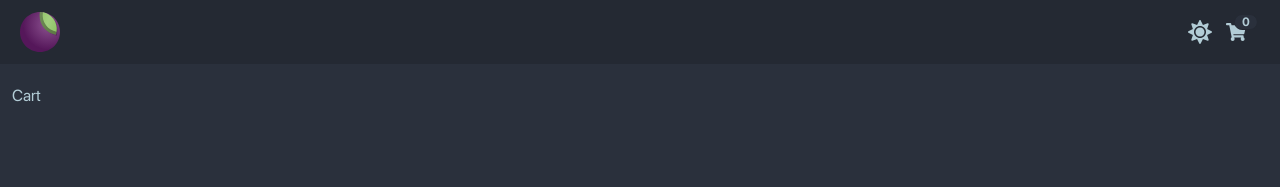
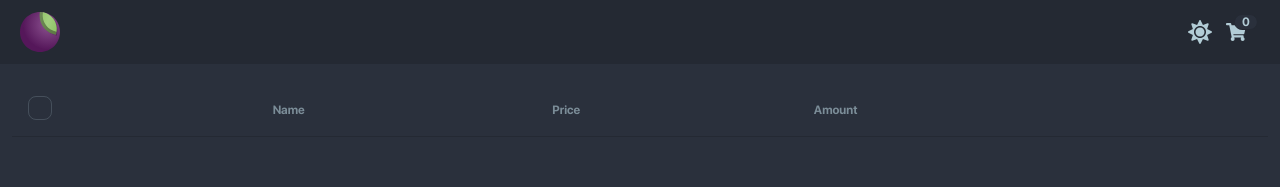
Before and after one commit to AkhrorSoliev/ituzum, a React (Vite) app: page /cart in a window 1280 px wide. Shown: the top 187 px of the page. Built offline with nearby package versions, Linux system fonts and the light colour scheme.

Commit message:
feat: implement CartProduct component; update Cart page to display products in a table with quantity controls

```diff
--- /dev/null
+++ b/src/components/CartProduct.jsx
@@ -0,0 +1,88 @@
+import { useState } from "react";
+import { formatCurrency } from "../utils";
+
+function CartProduct({ product }) {
+  const [amount, setAmount] = useState(product.quantity);
+
+  // Handle changes to the amount input
+  const changeAmount = (value) => {
+    if (value >= 1 && value <= product.stock) {
+      setAmount(value);
+    }
+  };
+
+  // Increment the amount
+  const incrementAmount = () => {
+    if (amount < product.stock) {
+      setAmount((prev) => prev + 1);
+    }
+  };
+
+  // Decrement the amount
+  const decrementAmount = () => {
+    if (amount > 1) {
+      setAmount((prev) => prev - 1);
+    }
+  };
+
+  return (
+    <tr>
+      <th>
+        <label>
+          <input type="checkbox" className="checkbox" />
+        </label>
+      </th>
+      <td>
+        <div className="flex items-center gap-3">
+          <div className="avatar">
+            <div className="mask mask-squircle h-12 w-12">
+              <img src={product.thumbnail} alt={`${product.title} Thumbnail`} />
+            </div>
+          </div>
+          <div>
+            <div className="font-bold">{product.title}</div>
+            <div className="text-sm opacity-50">Brand: {product.brand}</div>
+          </div>
+        </div>
+      </td>
+      <td>
+        <p>
+          {formatCurrency(
+            product.price - (product.price / 100) * product.discountPercentage
+          )}
+        </p>
+      </td>
+      <td>
+        <div className="flex items-center">
+          <button
+            onClick={incrementAmount}
+            className="btn btn-sm btn-ghost"
+            disabled={amount >= product.stock}
+          >
+            +
+          </button>
+          <input
+            onChange={(e) => changeAmount(Number(e.target.value))}
+            type="number"
+            className="input w-12 input-sm text-center font-medium"
+            min={1}
+            max={product.stock}
+            value={amount}
+          />
+          <button
+            onClick={decrementAmount}
+            className="btn btn-sm btn-ghost"
+            disabled={amount <= 1}
+          >
+            -
+          </button>
+        </div>
+      </td>
+      <th>
+        <button className="btn btn-ghost btn-xs">details</button>
+      </th>
+    </tr>
+  );
+}
+
+export default CartProduct;
--- a/src/components/index.js
+++ b/src/components/index.js
@@ -4,3 +4,4 @@ export { default as ProductContainer } from "./ProductContainer";
 export { default as SkletonContainer } from "./SkletonContainer";
 export { default as StarRating } from "./StarRating";
 export { default as Carousel } from "./Carousel";
+export { default as CartProduct } from "./CartProduct";
--- a/src/index.css
+++ b/src/index.css
@@ -46,3 +46,15 @@
   font-style: normal;
   font-display: swap;
 }
+
+/* Chrome, Safari, Edge, Opera */
+input::-webkit-outer-spin-button,
+input::-webkit-inner-spin-button {
+  -webkit-appearance: none;
+  margin: 0;
+}
+
+/* Firefox */
+input[type="number"] {
+  -moz-appearance: textfield;
+}
--- a/src/pages/Cart.jsx
+++ b/src/pages/Cart.jsx
@@ -1,5 +1,36 @@
+import { useGlobalContext } from "../hooks/useGlobalContext";
+import { CartProduct } from "../components";
+
 function Cart() {
-  return <div>Cart</div>;
+  const { products } = useGlobalContext();
+  return (
+    <section>
+      <div className="overflow-x-auto">
+        <table className="table">
+          {/* head */}
+          <thead>
+            <tr>
+              <th>
+                <label>
+                  <input type="checkbox" className="checkbox" />
+                </label>
+              </th>
+              <th>Name</th>
+              <th>Price</th>
+              <th>Amount</th>
+              <th></th>
+            </tr>
+          </thead>
+          <tbody>
+            {products.map((product) => {
+              return <CartProduct key={product.id} product={product} />;
+            })}
+          </tbody>
+          {/* foot */}
+        </table>
+      </div>
+    </section>
+  );
 }
 
 export default Cart;
```
